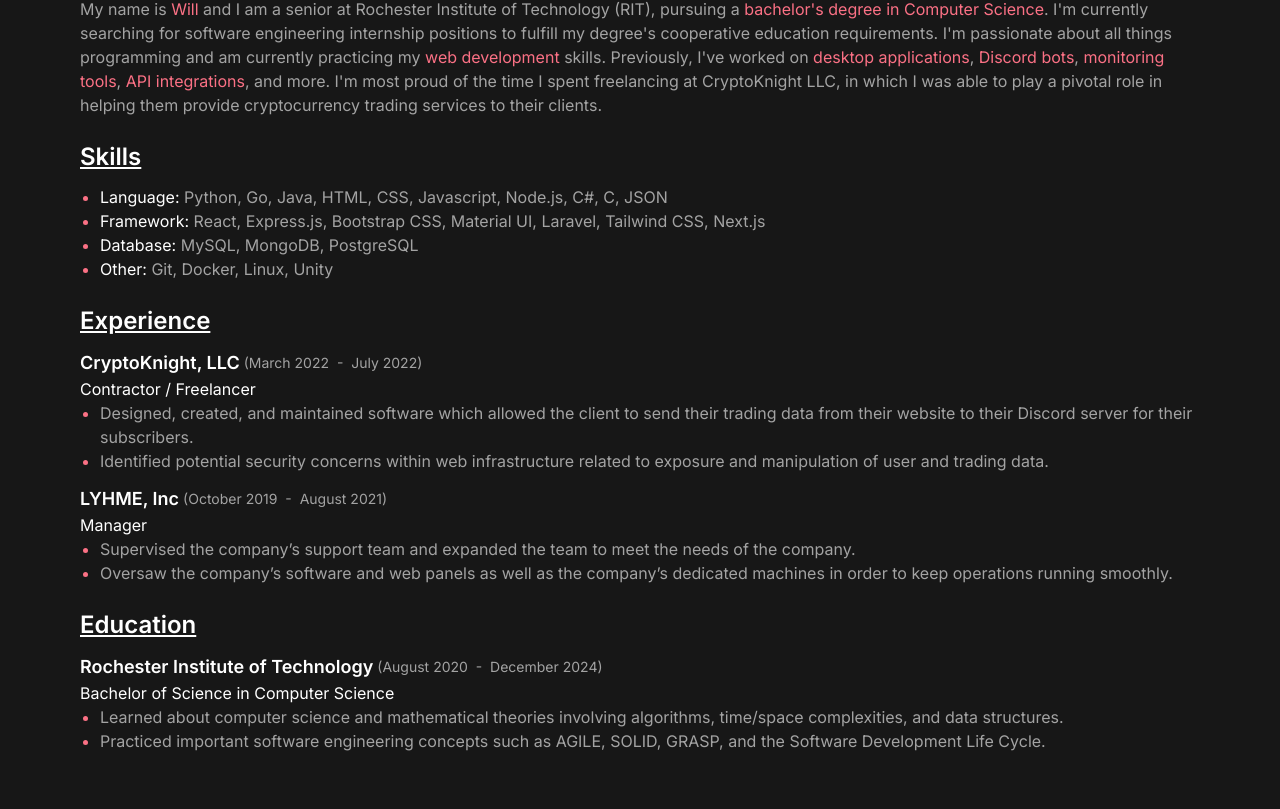
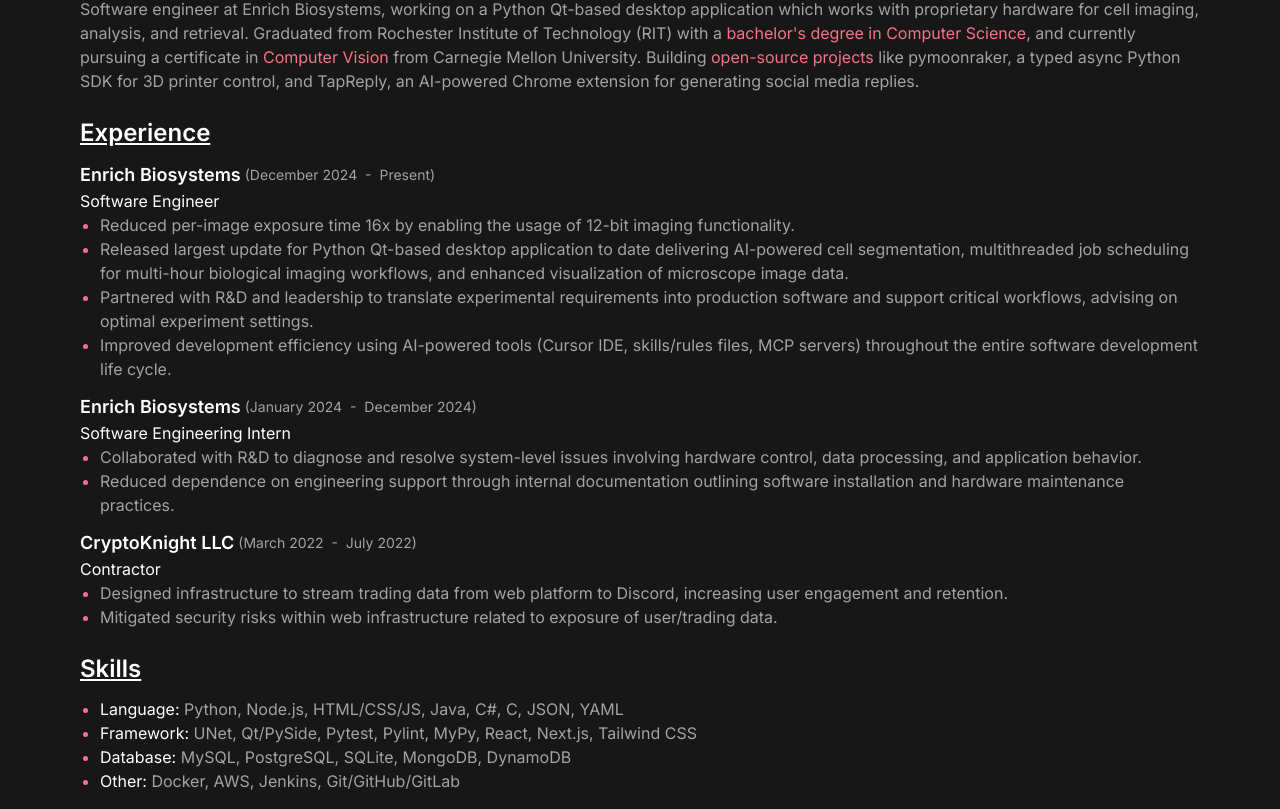
Before and after one commit to thewillft/thewillft.com, a Next.js app: page /resume in a window 1280 px wide. Shown: the part 231-1040 px from the top of the page. Built offline with nearby package versions, Linux system fonts and the light colour scheme.

Commit message:
update resume page

```diff
--- a/src/app/resume/page.js
+++ b/src/app/resume/page.js
@@ -1,7 +1,7 @@
 import Highlighter from '@/components/highlighter';
 import Experience from '@/components/experience';
 
-import { experiences, education } from '@/data/resume';
+import { about, skills, experiences, education } from '@/data/resume';
 
 export const metadata = {
 	title: 'Resume',
@@ -13,48 +13,8 @@
 			<section className="about">
 				<h1 className="text-2xl font-semibold underline">About</h1>
 				<p className="text-muted mt-3">
-					<Highlighter
-						string={
-							"My name is Will and I am a senior at Rochester Institute of Technology (RIT), pursuing a bachelor's degree in Computer Science. " +
-							"I'm currently searching for software engineering internship positions to fulfill my degree's cooperative education requirements. " +
-							"I'm passionate about all things programming and am currently practicing my web development skills. " +
-							"Previously, I've worked on desktop applications, Discord bots, monitoring tools, API integrations, and more. " +
-							"I'm most proud of the time I spent freelancing at CryptoKnight LLC, in which I was able to play a pivotal role in helping them provide cryptocurrency trading services to their clients."
-						}
-						substrings={[
-							'Will',
-							"bachelor's degree in Computer Science",
-							'web development',
-							'desktop applications',
-							'Discord bots',
-							'monitoring tools',
-							'API integrations',
-						]}
-					/>
+					<Highlighter string={about.text} substrings={about.highlightWords} />
 				</p>
-			</section>
-			<section className="skills mt-6">
-				<h1 className="text-2xl font-semibold underline">Skills</h1>
-				<ul className="list-disc pl-5 mt-3">
-					<li>
-						Language:{' '}
-						<span className="text-muted">
-							Python, Go, Java, HTML, CSS, Javascript, Node.js, C#, C, JSON
-						</span>
-					</li>
-					<li>
-						Framework:{' '}
-						<span className="text-muted">
-							React, Express.js, Bootstrap CSS, Material UI, Laravel, Tailwind CSS, Next.js
-						</span>
-					</li>
-					<li>
-						Database: <span className="text-muted">MySQL, MongoDB, PostgreSQL</span>
-					</li>
-					<li>
-						Other: <span className="text-muted">Git, Docker, Linux, Unity</span>
-					</li>
-				</ul>
 			</section>
 			<section className="experience mt-6">
 				<h1 className="text-2xl font-semibold underline">Experience</h1>
@@ -62,9 +22,21 @@
 					<Experience key={exp.title} {...exp} />
 				))}
 			</section>
+			<section className="skills mt-6">
+				<h1 className="text-2xl font-semibold underline">Skills</h1>
+				<ul className="list-disc pl-5 mt-3">
+					{skills.map((skill) => (
+						<li key={skill.category}>
+							{skill.category}: <span className="text-muted">{skill.items}</span>
+						</li>
+					))}
+				</ul>
+			</section>
 			<section className="education mt-6">
 				<h1 className="text-2xl font-semibold underline">Education</h1>
-				<Experience {...education} />
+				{education.map((edu) => (
+					<Experience key={edu.title} {...edu} />
+				))}
 			</section>
 		</main>
 	);
--- a/src/components/experience.js
+++ b/src/components/experience.js
@@ -9,7 +9,11 @@
 					&#40;
 					<time dateTime={from}>{DateStringToReadable(from)}</time>
 					&nbsp; - &nbsp;
-					<time dateTime={to}>{DateStringToReadable(to)}</time>
+					{to === 'Present' ? (
+						<span>Present</span>
+					) : (
+						<time dateTime={to}>{DateStringToReadable(to)}</time>
+					)}
 					&#41;
 				</span>
 			</div>
--- a/src/data/resume.js
+++ b/src/data/resume.js
@@ -1,33 +1,92 @@
+export const about = {
+	text:
+		'Software engineer at Enrich Biosystems, working on a Python Qt-based desktop application which works with proprietary hardware for cell imaging, analysis, and retrieval. ' +
+		"Graduated from Rochester Institute of Technology (RIT) with a bachelor's degree in Computer Science, and currently pursuing a certificate in Computer Vision from Carnegie Mellon University. " +
+		'Building open-source projects like pymoonraker, a typed async Python SDK for 3D printer control, and TapReply, an AI-powered Chrome extension for generating social media replies.',
+	highlightWords: [
+		'Will',
+		'software engineer',
+		"bachelor's degree in Computer Science",
+		'Computer Vision',
+		'open-source projects',
+	],
+};
+
+export const skills = [
+	{
+		category: 'Language',
+		items: 'Python, Node.js, HTML/CSS/JS, Java, C#, C, JSON, YAML',
+	},
+	{
+		category: 'Framework',
+		items: 'UNet, Qt/PySide, Pytest, Pylint, MyPy, React, Next.js, Tailwind CSS',
+	},
+	{
+		category: 'Database',
+		items: 'MySQL, PostgreSQL, SQLite, MongoDB, DynamoDB',
+	},
+	{
+		category: 'Other',
+		items: 'Docker, AWS, Jenkins, Git/GitHub/GitLab',
+	},
+];
+
 export const experiences = [
 	{
-		title: 'CryptoKnight, LLC',
-		subtitle: 'Contractor / Freelancer',
+		title: 'Enrich Biosystems',
+		subtitle: 'Software Engineer',
+		from: '2024-12',
+		to: 'Present',
+		bullets: [
+			'Reduced per-image exposure time 16x by enabling the usage of 12-bit imaging functionality.',
+			'Released largest update for Python Qt-based desktop application to date delivering AI-powered cell segmentation, multithreaded job scheduling for multi-hour biological imaging workflows, and enhanced visualization of microscope image data.',
+			'Partnered with R&D and leadership to translate experimental requirements into production software and support critical workflows, advising on optimal experiment settings.',
+			'Improved development efficiency using AI-powered tools (Cursor IDE, skills/rules files, MCP servers) throughout the entire software development life cycle.',
+		],
+	},
+	{
+		title: 'Enrich Biosystems',
+		subtitle: 'Software Engineering Intern',
+		from: '2024-1',
+		to: '2024-12',
+		bullets: [
+			'Collaborated with R&D to diagnose and resolve system-level issues involving hardware control, data processing, and application behavior.',
+			'Reduced dependence on engineering support through internal documentation outlining software installation and hardware maintenance practices.',
+		],
+	},
+	{
+		title: 'CryptoKnight LLC',
+		subtitle: 'Contractor',
 		from: '2022-3',
 		to: '2022-7',
 		bullets: [
-			'Designed, created, and maintained software which allowed the client to send their trading data from their website to their Discord server for their subscribers.',
-			'Identified potential security concerns within web infrastructure related to exposure and manipulation of user and trading data.',
-		],
-	},
-	{
-		title: 'LYHME, Inc',
-		subtitle: 'Manager',
-		from: '2019-10',
-		to: '2021-8',
-		bullets: [
-			'Supervised the company\u2019s support team and expanded the team to meet the needs of the company.',
-			'Oversaw the company\u2019s software and web panels as well as the company\u2019s dedicated machines in order to keep operations running smoothly.',
+			'Designed infrastructure to stream trading data from web platform to Discord, increasing user engagement and retention.',
+			'Mitigated security risks within web infrastructure related to exposure of user/trading data.',
 		],
 	},
 ];
 
-export const education = {
+export const education = [
+	{
 		title: 'Rochester Institute of Technology',
 		subtitle: 'Bachelor of Science in Computer Science',
 		from: '2020-8',
 		to: '2024-12',
 		bullets: [
-		'Learned about computer science and mathematical theories involving algorithms, time/space complexities, and data structures.',
-		'Practiced important software engineering concepts such as AGILE, SOLID, GRASP, and the Software Development Life Cycle.',
+			'Studied algorithm analysis, data structures, and computational complexity to build a foundation for writing efficient software.',
+			'Practiced software engineering methodologies including AGILE, SOLID, and the Software Development Life Cycle through team-based projects.',
+			'Explored topics in artificial intelligence, cryptography, and database system internals.',
 		],
-};
+	},
+	{
+		title: 'Carnegie Mellon University',
+		subtitle: 'Certificate of Computer Vision',
+		from: '2026-2',
+		to: '2026-5',
+		bullets: [
+			'Built a foundation in image processing, feature detection and matching, and geometric transformations for visual understanding.',
+			// 'Studied convolutional neural networks and image classification techniques for learning-based computer vision.',
+			// 'Explored multi-view geometry, camera models, motion estimation, and physics-based vision for applications like 3D scene reconstruction.',
+		],
+	},
+];
--- a/src/libs/date.js
+++ b/src/libs/date.js
@@ -1,4 +1,5 @@
 export function DateStringToReadable(dstring) {
-	const date = new Date(dstring);
+	const [year, month] = dstring.split('-').map(Number);
+	const date = new Date(year, month - 1);
 	return date.toLocaleString('default', { month: 'long', year: 'numeric' });
 }
```
Also changed, not shown: 1 other file (tests, documents, lock files or other folders). Lines whose indentation alone changed are shown as unchanged.
